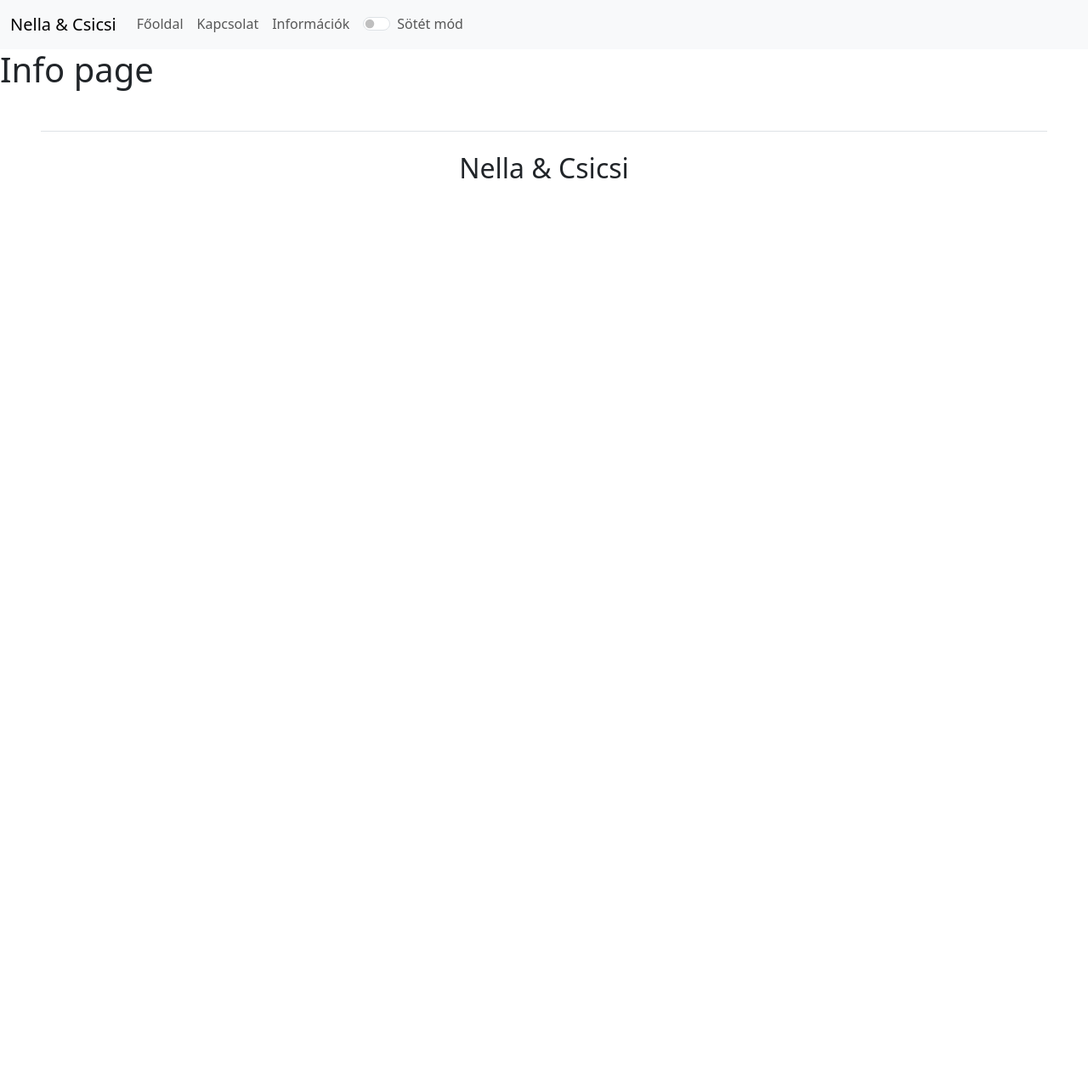
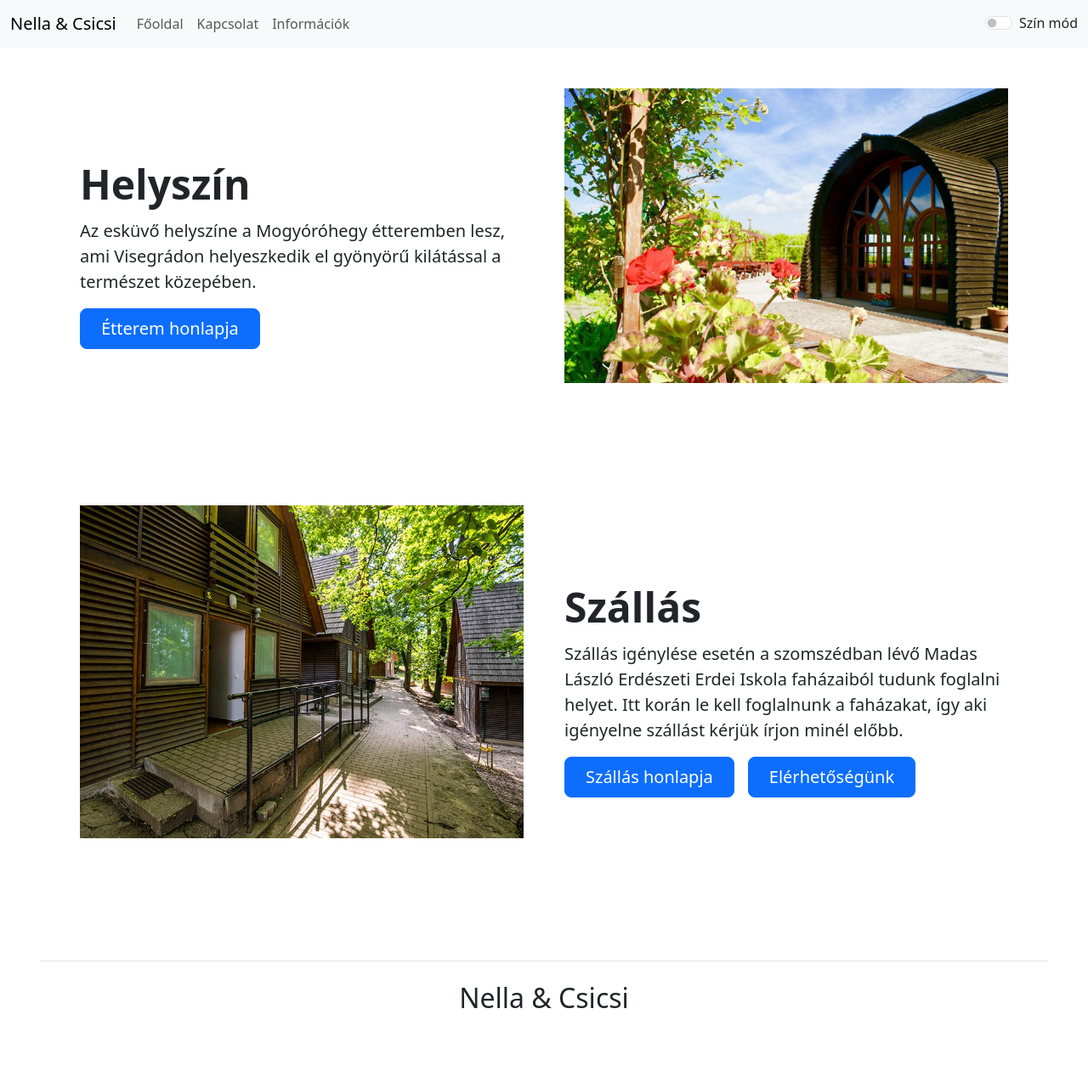
Before and after one commit to csicsi2000/nella.csicsi.eskuvo.github.io, a Jekyll site: the page built from info.md, in a window 1280 px wide. Shown: the whole page at 85% size. Built offline with Jekyll 4.4.1, drawn with Linux system fonts in a browser that asks for light colours; before the commit the page ends 900 px from its top, so only the background shows below that.

Commit message:
add informations

```diff
--- a/_layouts/default.html
+++ b/_layouts/default.html
@@ -5,9 +5,24 @@
     <meta name="viewport" content="width=device-width, initial-scale=1" />
     <title>{{ page.title }}</title>
     <link href="https://cdn.jsdelivr.net/npm/bootstrap@5.3.2/dist/css/bootstrap.min.css" rel="stylesheet" integrity="sha384-T3c6CoIi6uLrA9TneNEoa7RxnatzjcDSCmG1MXxSR1GAsXEV/Dwwykc2MPK8M2HN" crossorigin="anonymous">
-    <link rel="stylesheet" href="styles.css" />
+    <link rel="stylesheet" href="css/styles.css" />
+    <link href="" rel="stylesheet" id="theme-link">
   </head>
   <body>
+    <script>
+      const theme = document.querySelector("#theme-link");
+
+    // Listen for a click on the button
+      // If the current URL contains "ligh-theme.css"
+      if (document.documentElement.getAttribute('data-bs-theme') == 'dark') {
+        // ... then switch it to "dark-theme.css"
+        theme.href = "dark-theme.css";
+      // Otherwise...
+      } else {
+        // ... switch it to "light-theme.css"
+        theme.href = "light-theme.css";
+      }
+    </script>
     <nav class="navbar navbar-expand-lg bg-body-tertiary">
         <div class="container-fluid">
           <a class="navbar-brand" href="{{ site.baseurl }}/">Nella & Csicsi</a>
@@ -25,18 +40,17 @@
               <li class="nav-item">
                 <a class="nav-link" href="{{ site.baseurl }}/info.html">Információk</a>
               </li>
-              <li class="nav-item">
+            </ul>
+            <div class="nav-item" style="margin-left: auto;">
               <div class="nav-link">
               <div class="form-check form-switch">
                   <input class="form-check-input" type="checkbox" role="switch" id="btnSwitch">
-                    <label class="form-check-label" for="btnSwitch">Sötét mód</label>
+                  <label class="form-check-label" for="btnSwitch">Szín mód</label>
                 </div></div>
-              </li>
-            </ul>
+              </div>
           </div>
         </div>
       </nav>
-      <h1>{{ page.title }}</h1>
       <section>{{ content }}</section>
     </div>
     <footer class="border-top p-4 m-5">
@@ -63,9 +77,11 @@ window.matchMedia('(prefers-color-scheme: dark)').addEventListener('change', upd
 document.getElementById('btnSwitch').addEventListener('click',()=>{
 if (document.documentElement.getAttribute('data-bs-theme') == 'dark') {
     document.documentElement.setAttribute('data-bs-theme','light')
+    theme.href = "css/light-theme.css";
 }
 else {
     document.documentElement.setAttribute('data-bs-theme','dark')
+  theme.href = "css/dark-theme.css";
 }
 })
 </script>
--- /dev/null
+++ b/css/dark-theme.css
@@ -0,0 +1,3 @@
+body{
+    background-color: #212529;
+}
--- /dev/null
+++ b/css/light-theme.css
@@ -0,0 +1,3 @@
+body{
+    background-color: blanchedalmond;
+}
--- /dev/null
+++ b/css/styles.css
@@ -0,0 +1,14 @@
+
+#intro-example {
+    height: 400px;
+    object-fit: contain;
+  background-position: center;
+    background-repeat: no-repeat;
+  }
+
+  /* Height for devices larger than 992px */
+  @media (min-width: 992px) {
+    #intro-example {
+      height: 600px;
+    }
+  }
--- a/info.md
+++ b/info.md
@@ -2,3 +2,33 @@
 title: Info page
 layout: default
 ---
+
+<div class="container col-xxl-8 px-4 py-5">
+    <div class="row flex-lg-row-reverse align-items-center g-5 py-5">
+      <div class="col-10 col-sm-8 col-lg-6 m-auto">
+        <img src="images/etterem_2.jpg" class="d-block mx-lg-auto img-fluid" alt="Bootstrap Themes" width="700" height="500" loading="lazy">
+      </div>
+      <div class="col-lg-6">
+        <h2 class="display-5 fw-bold lh-1 mb-3">Helyszín</h2>
+        <p class="lead fs-5 text-justify">Az esküvő helyszíne a Mogyóróhegy étteremben lesz, ami Visegrádon helyeszkedik el gyönyörű kilátással a természet közepében.  </p>
+        <div class="d-grid gap-2 d-md-flex justify-content-md-start">
+          <button type="button" class="btn btn-primary btn-lg px-4 me-md-2"><a class="text-reset text-decoration-none" href="https://www.mogyorohegy.hu/index.html">Étterem honlapja</a></button>
+        </div>
+      </div>
+    </div>
+</div>
+<div class="container col-xxl-8 px-4 py-5">
+    <div class="row flex-lg-row align-items-center g-5 py-5">
+      <div class="col-10 col-sm-8 col-lg-6 m-auto">
+        <img src="images/erdei_iskola.jpg" class="d-block mx-lg-auto img-fluid" alt="Bootstrap Themes" width="700" height="500" loading="lazy">
+      </div>
+      <div class="col-lg-6">
+        <h2 class="display-5 fw-bold lh-1 mb-3">Szállás</h2>
+        <p class="lead fs-5">Szállás igénylése esetén a szomszédban lévő Madas László Erdészeti Erdei Iskola faházaiból tudunk foglalni helyet. Itt korán le kell foglalnunk a faházakat, így aki igényelne szállást kérjük írjon minél előbb.</p>
+        <div class="d-grid gap-2 d-md-flex justify-content-md-start">
+          <button type="button" class="btn btn-primary btn-lg px-4 me-md-2"><a class="text-reset text-decoration-none" href="https://parkerdo.hu/turizmus/turistaszallasok/madas-laszlo-erdeszeti-erdei-iskola/">Szállás honlapja</a></button>
+        <button type="button" class="btn btn-primary btn-lg px-4 me-md-2" ><a class="text-reset text-decoration-none" href='mailto:em@gmail.com'>Elérhetőségünk</a></button>
+        </div>
+      </div>
+    </div>
+</div>
```
Also changed, not shown: Gemfile (added, +7 -0 lines), index.md (+15 -0 lines), Gemfile.lock (added), images/erdei_iskola.jpg (added), images/etterem.jpg (added), images/etterem_2.jpg (added), images/nature.jpeg (added), styles.css (deleted). Lines whose indentation alone changed are shown as unchanged.
